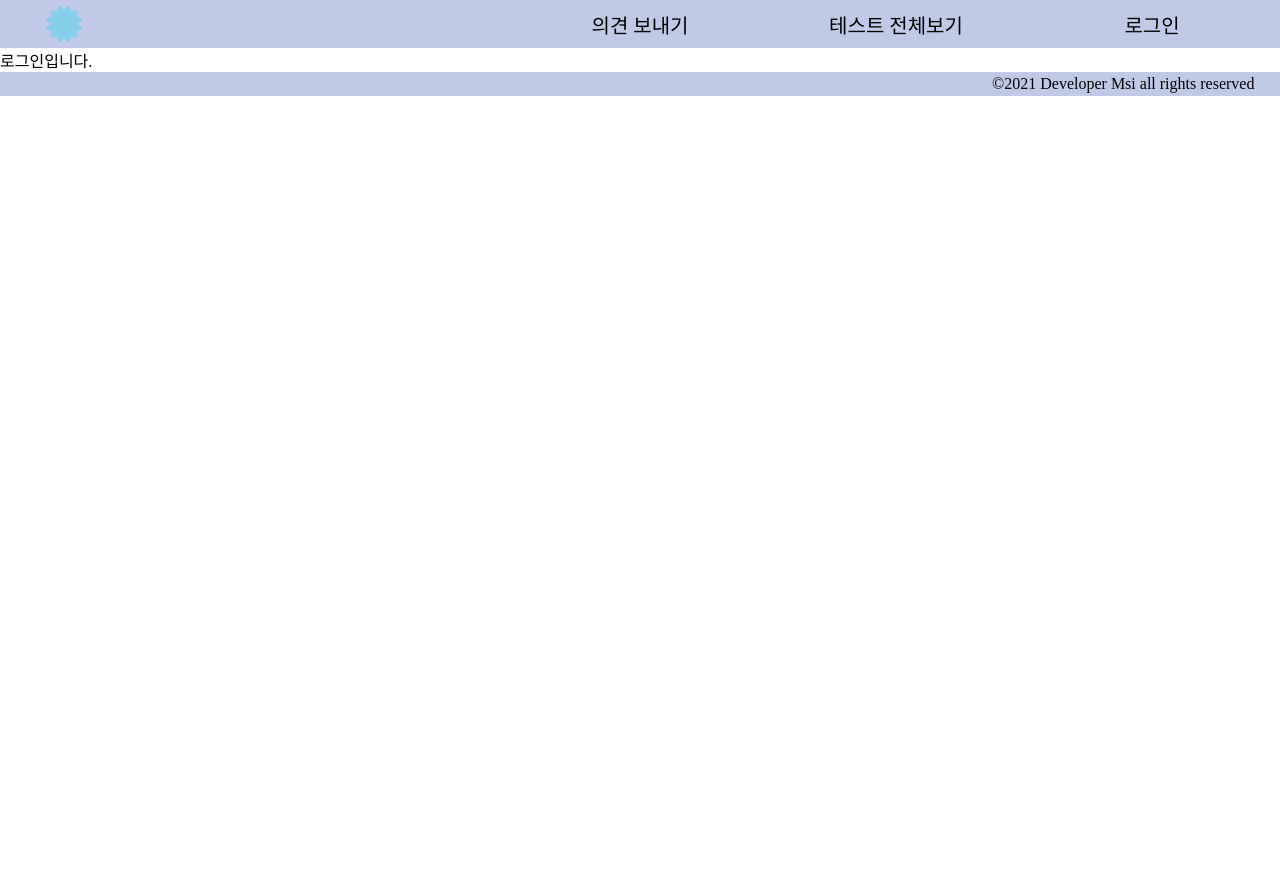
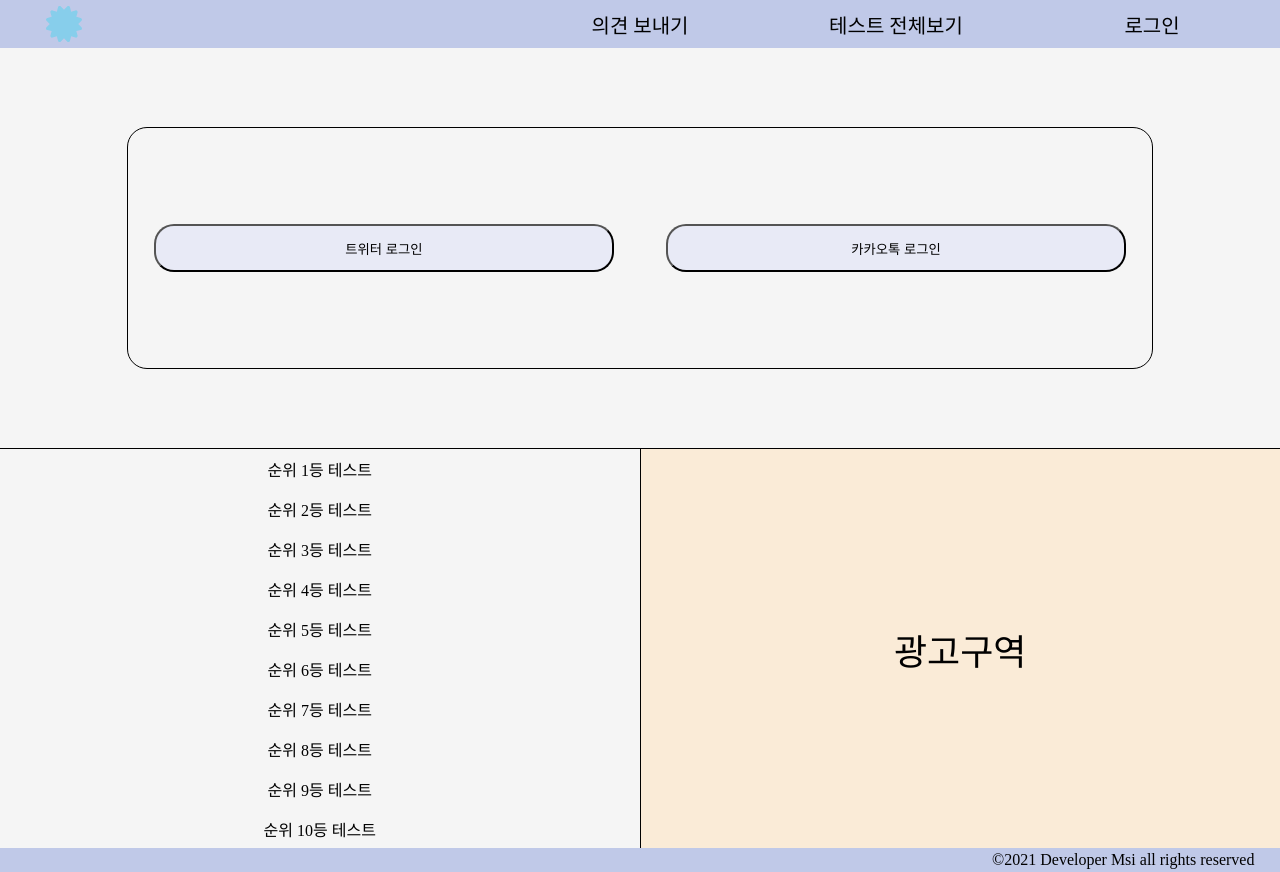
Before and after one commit to developerpark2348/tka, a React (Create React App) app: page /#/Login in a window 1280 px wide. Before the commit the page ends 800 px from the top, so only its background shows below. Built offline with nearby package versions, Linux system fonts and the light colour scheme.

Commit message:
Login component css끝.
Login Component css 디자인 끝

```diff
--- a/public/index.html
+++ b/public/index.html
@@ -1,5 +1,5 @@
 <!DOCTYPE html>
-<html lang="en">
+<html lang="ko">
   <head>
     <meta charset="utf-8" />
     <link rel="icon" href="%PUBLIC_URL%/favicon.ico" />
--- a/src/components/Header.js
+++ b/src/components/Header.js
@@ -1,5 +1,4 @@
 import React from 'react';
-import './Style.css';
 import { Navbar, Nav } from 'react-bootstrap';
 import { faCertificate } from '@fortawesome/free-solid-svg-icons';
 import { FontAwesomeIcon } from "@fortawesome/react-fontawesome"
--- a/src/components/Lank.js
+++ b/src/components/Lank.js
@@ -1,5 +1,4 @@
 import React from 'react';
-import './Style.css';
 
 function Lank() {
     return (
--- a/src/components/Router.js
+++ b/src/components/Router.js
@@ -1,4 +1,5 @@
 import React from 'react';
+import './Style.css';
 import Main from '../routes/Main';
 import Mail from '../routes/Mail';
 import Login from '../routes/Login';
--- a/src/components/Style.css
+++ b/src/components/Style.css
@@ -4,6 +4,7 @@
     margin: 0;
     word-break:break-all;
 }
+
 
 
 /* Header component style*/
@@ -64,6 +65,8 @@
     color: black;
 }
 
+
+
 /* Header Mobile screen style*/
 
 @Media screen and (max-width: 768px) {
@@ -91,6 +94,7 @@
 }
 
 
+
 /* Footer component style */
 
 #Footer_body {
@@ -114,6 +118,7 @@
 }
 
 
+
 /* Lank component style */
 
 #Lank_body {
@@ -128,6 +133,7 @@
     display: flex;
     margin: auto;
 }
+
 
 
 /* Main component style */
@@ -196,6 +202,8 @@
     font-size: 60px;
 }
 
+
+
 /* Main Mobile Style */
 
 @Media screen and (max-width: 768px) {
@@ -208,3 +216,55 @@
     }
 
 }
+
+
+
+/* Login component style */
+
+#Login_body {
+    display: flex;
+    flex-direction: column;
+    width: 100%;
+    height: 100vh;
+    background-color: whitesmoke;
+}
+
+#Login_login {
+    display: flex;
+    justify-content: space-between;
+    width: 80%;
+    height: 30vh;
+    margin:auto;
+    border: 1px solid black;
+    border-radius: 20px;
+}
+
+.Login_Btn {
+    width: 45%;
+    height: 20%;
+    margin: auto;
+    border-radius: 20px;
+    background-color: #e8eaf6;
+    outline: none;
+}
+
+#Login_Bottom {
+    display: flex;
+    width: 100%;
+    height: 50vh;
+}
+
+#Login_Lank {
+    width: 50%;
+}
+
+#Login_Ad {
+    display: flex;
+    width: 50%;
+    justify-content: center;
+    align-items: center;
+    font-size: 36px;
+    background-color: antiquewhite;
+    border-top: 1px solid black;
+    border-left: 1px solid black;
+}
--- a/src/routes/Login.js
+++ b/src/routes/Login.js
@@ -1,9 +1,23 @@
 import React from 'react';
+import Lank from '../components/Lank';
 
 function Login() {
 
     return (
-        <div>로그인입니다.</div>
+        <div id="Login_body">
+            <div id="Login_login">
+                <button class="Login_Btn">트위터 로그인</button>
+                <button class="Login_Btn">카카오톡 로그인</button>
+            </div>
+            <div id="Login_Bottom">
+                <div id="Login_Lank">
+                    <Lank/>
+                </div>
+                <div id="Login_Ad">
+                    광고구역
+                </div>
+            </div>
+        </div>
     );
 }
 
--- a/src/routes/Main.js
+++ b/src/routes/Main.js
@@ -1,6 +1,5 @@
 import React from 'react';
 import Lank from '../components/Lank';
-import '../components/Style.css';
 
 function Main() {
     return (
```
